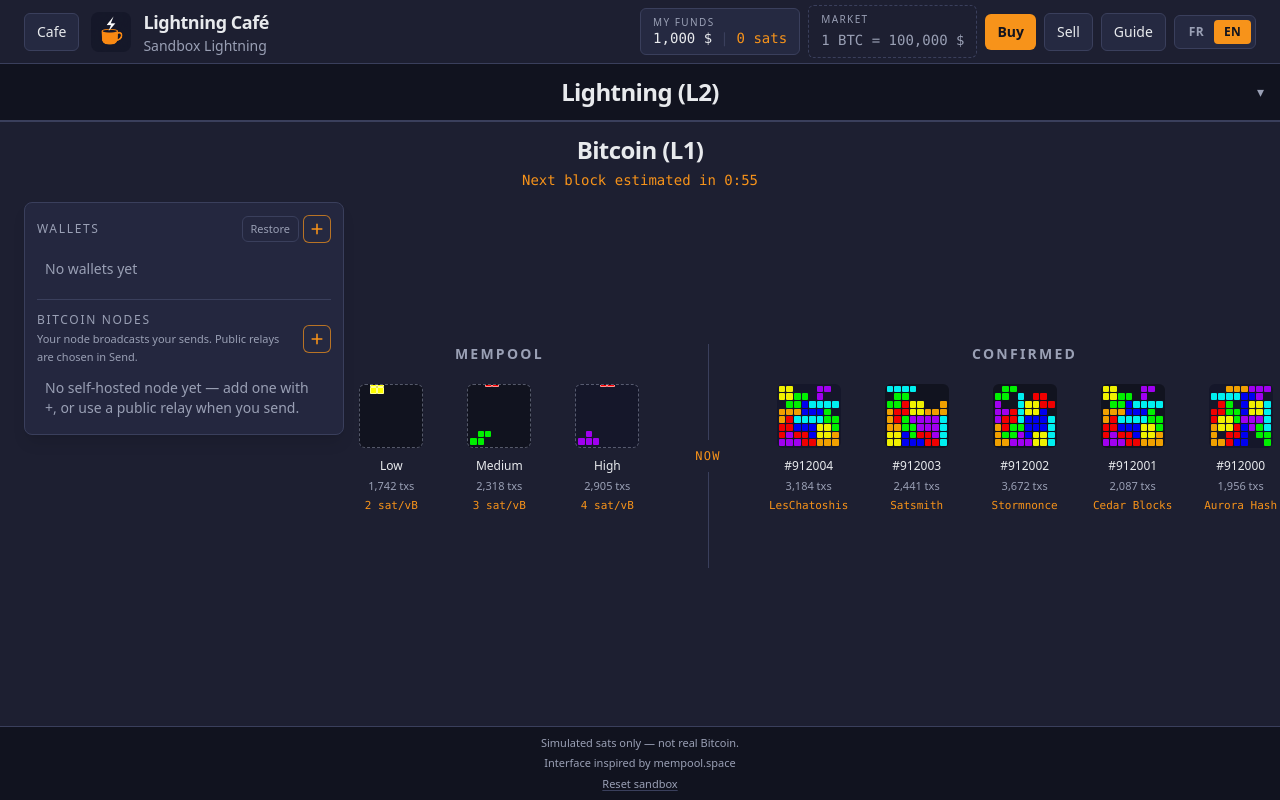
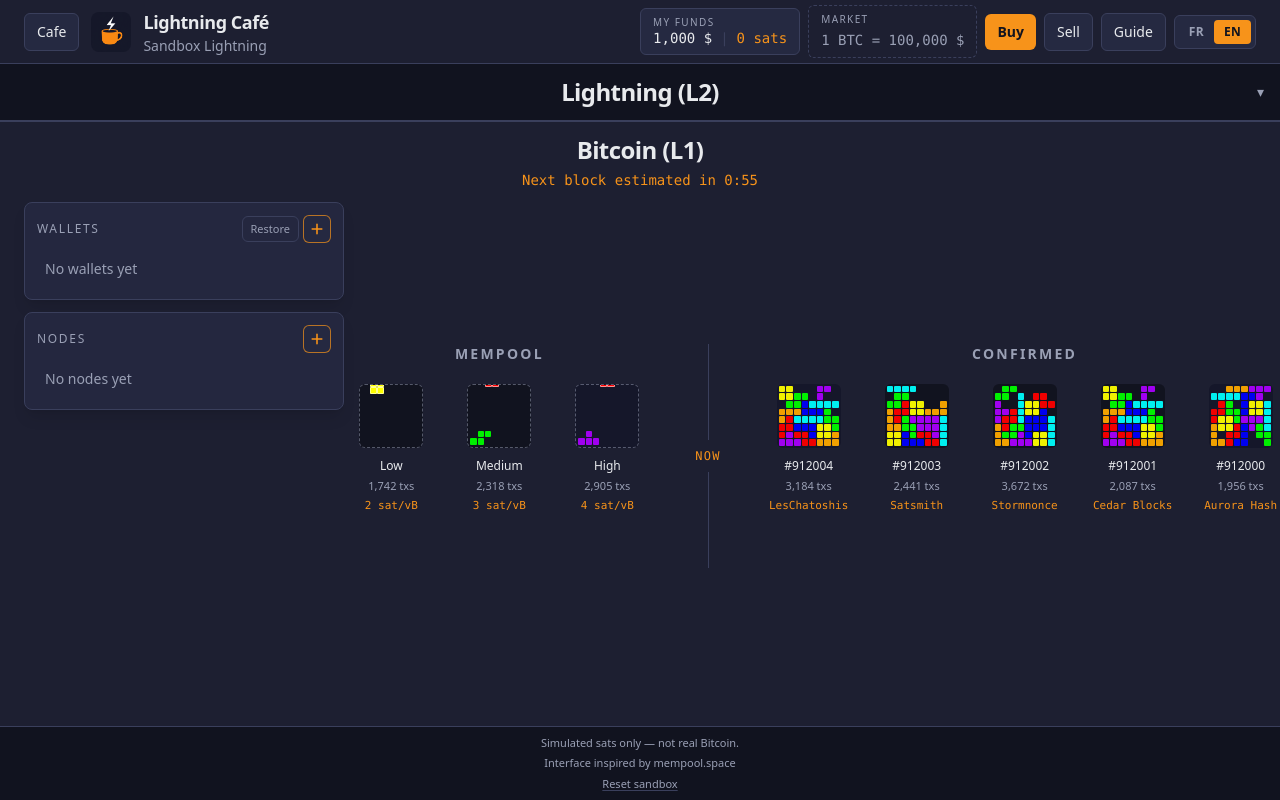
Before and after one commit to g1llez/lightning-cafe, a React (Vite) app: page / in a window 1280 px wide. Built offline with nearby package versions, Linux system fonts and the light colour scheme.

Commit message:
Split nodes into their own card with a short empty state and + tooltip.

```diff
--- a/src/components/LayerAssetCard.tsx
+++ b/src/components/LayerAssetCard.tsx
@@ -8,12 +8,10 @@ type LayerAssetCardProps = {
   children: ReactNode
 }
 
+/** Panel chrome only — parent positions (wallet stack, L2, …). */
 export function LayerAssetCard({ title, action, onBack, backLabel, children }: LayerAssetCardProps) {
   return (
-    <div
-      data-fly="wallet"
-      className="absolute top-16 left-4 z-10 w-[min(20rem,calc(100%-2rem))] rounded-lg border border-border bg-bg-panel/95 p-3 shadow-lg backdrop-blur md:top-20 md:left-6"
-    >
+    <div className="w-full rounded-lg border border-border bg-bg-panel/95 p-3 shadow-lg backdrop-blur">
       <div className="mb-2 flex items-center justify-between gap-2">
         <div className="flex min-w-0 items-center gap-1.5">
           {onBack && (
--- a/src/components/LightningLayer.tsx
+++ b/src/components/LightningLayer.tsx
@@ -42,6 +42,7 @@ export function LightningLayer({ open, onToggle, onMessage }: LightningLayerProp
         <p className="text-sm text-text-muted">{t('layers.lightningPlaceholder')}</p>
       </div>
 
+      <div className="absolute top-16 left-4 z-10 w-[min(20rem,calc(100%-2rem))] md:top-20 md:left-6">
         <LayerAssetCard
           title={t('assets.nodes')}
           action={
@@ -60,6 +61,7 @@ export function LightningLayer({ open, onToggle, onMessage }: LightningLayerProp
         >
           <p className="px-2 py-2 text-sm text-text-muted">{t('assets.noNodes')}</p>
         </LayerAssetCard>
+      </div>
     </section>
   )
 }
--- a/src/components/WalletCard.tsx
+++ b/src/components/WalletCard.tsx
@@ -513,6 +513,10 @@ export function WalletCard({ onMessage, onSatsSent }: WalletCardProps) {
           }}
         />
       )}
+      <div
+        data-fly="wallet"
+        className="absolute top-16 left-4 z-10 flex w-[min(20rem,calc(100%-2rem))] flex-col gap-3 md:top-20 md:left-6"
+      >
         <LayerAssetCard
           title={t('assets.wallets')}
           action={
@@ -610,20 +614,18 @@ export function WalletCard({ onMessage, onSatsSent }: WalletCardProps) {
               })}
             </div>
           )}
+        </LayerAssetCard>
 
-        <div className="mt-3 border-t border-border pt-3">
-          <div className="mb-2 flex items-center justify-between gap-2">
-            <div className="min-w-0">
-              <p className="text-xs uppercase tracking-[0.14em] text-text-muted">{t('assets.nodes')}</p>
-              <p className="mt-0.5 text-[11px] leading-relaxed text-text-muted">{t('assets.ownNodeHint')}</p>
-            </div>
+        <LayerAssetCard
+          title={t('assets.nodes')}
+          action={
+            <Tooltip text={t('assets.addNodeTip')} side="bottom">
               <button
                 type="button"
                 onClick={handleAddNode}
                 disabled={Boolean(player.ownNode)}
                 aria-label={t('assets.addNode')}
-              title={t('assets.addNode')}
-              className="flex h-7 w-7 shrink-0 items-center justify-center rounded-md border border-accent/70 bg-bg-panel text-accent transition hover:bg-accent/10 disabled:cursor-not-allowed disabled:opacity-40"
+                className="flex h-7 w-7 items-center justify-center rounded-md border border-accent/70 bg-bg-panel text-accent transition hover:bg-accent/10 disabled:cursor-not-allowed disabled:opacity-40"
               >
                 <svg viewBox="0 0 16 16" className="h-3.5 w-3.5" aria-hidden="true">
                   <path
@@ -635,15 +637,17 @@ export function WalletCard({ onMessage, onSatsSent }: WalletCardProps) {
                   />
                 </svg>
               </button>
+            </Tooltip>
+          }
+        >
+          {!player.ownNode ? (
+            <p className="px-2 py-2 text-sm text-text-muted">{t('assets.noNodes')}</p>
+          ) : (
+            <div className="flex items-center border-t border-border first:border-t-0">
+              <div className="min-w-0 flex-1 truncate px-2 py-2 text-sm font-medium">
+                {player.ownNode.name}
               </div>
-          {!player.ownNode ? (
-            <p className="px-2 py-1 text-sm text-text-muted">{t('assets.noOwnNode')}</p>
-          ) : (
-            <div className="flex items-center gap-2 rounded-md border border-border px-2 py-2">
-              <div className="min-w-0 flex-1">
-                <p className="truncate text-sm font-medium">{player.ownNode.name}</p>
-                <p className="font-mono text-[10px] text-accent">own</p>
-              </div>
+              <div className="whitespace-nowrap pr-1">
                 <button
                   type="button"
                   onClick={handleDeleteNode}
@@ -652,9 +656,10 @@ export function WalletCard({ onMessage, onSatsSent }: WalletCardProps) {
                   {t('assets.deleteNode')}
                 </button>
               </div>
+            </div>
           )}
+        </LayerAssetCard>
       </div>
-      </LayerAssetCard>
     </>
   )
 }
--- a/src/i18n/locales/en.json
+++ b/src/i18n/locales/en.json
@@ -35,13 +35,13 @@
   },
   "assets": {
     "wallets": "Wallets",
-    "nodes": "Bitcoin nodes",
+    "nodes": "Nodes",
     "addWallet": "Create a wallet",
     "addNode": "Add my node",
+    "addNodeTip": "A Bitcoin node holds the full chain history and lets you broadcast sends yourself — more private than a public relay.",
     "nodeName": "My node",
     "noWallets": "No wallets yet",
-    "noOwnNode": "No self-hosted node yet — add one with +, or use a public relay when you send.",
-    "ownNodeHint": "Your node broadcasts your sends. Public relays are chosen in Send.",
+    "noNodes": "No nodes yet",
     "deleteNode": "Remove",
     "nodeCreated": "Bitcoin node added",
     "nodeDeleted": "Bitcoin node removed",
--- a/src/i18n/locales/fr.json
+++ b/src/i18n/locales/fr.json
@@ -35,13 +35,13 @@
   },
   "assets": {
     "wallets": "Portefeuilles",
-    "nodes": "Nodes Bitcoin",
+    "nodes": "Nodes",
     "addWallet": "Créer un portefeuille",
     "addNode": "Ajouter ma node",
+    "addNodeTip": "Une node Bitcoin détient tout l’historique de la chaîne et te permet de diffuser tes envois toi-même — plus confidentiel qu’un relay public.",
     "nodeName": "Ma node",
     "noWallets": "Aucun portefeuille",
-    "noOwnNode": "Pas encore de node perso — ajoute-en une avec +, ou utilise un relay public à l’envoi.",
-    "ownNodeHint": "Ta node diffuse tes envois. Les relays publics se choisissent dans Envoyer.",
+    "noNodes": "Aucune node",
     "deleteNode": "Retirer",
     "nodeCreated": "Node Bitcoin ajoutée",
     "nodeDeleted": "Node Bitcoin retirée",
```
Lines whose indentation alone changed are shown as unchanged.
